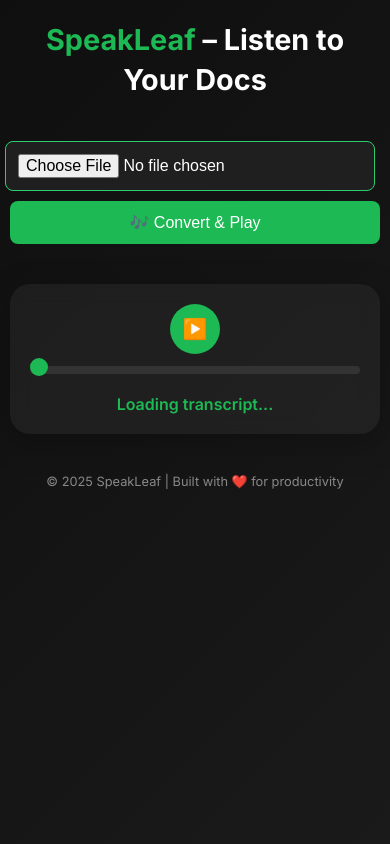
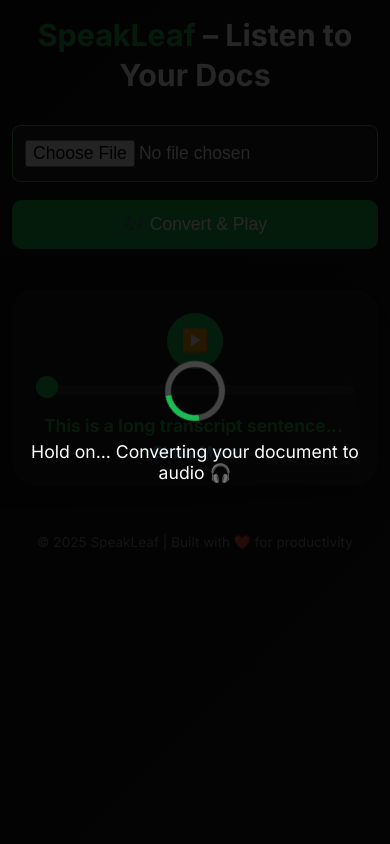
Before and after one commit to AdvaithKS-15/SpeakLeaf, a Flask app: template templates/index.html in a window 390 px wide. Run offline with Flask 3, Linux system fonts and the light colour scheme; the template is opened without the code that fills it: most values are stand-ins (such as "Sample title", 1, 10 or a date in 2020).

Commit message:
Initial commit

```diff
--- a/static/styles.css
+++ b/static/styles.css
@@ -128,7 +128,8 @@
 #loadingOverlay {
     display: none;
     position: fixed;
-    top: 0; left: 0;
+    top: 0;
+    left: 0;
     width: 100vw;
     height: 100vh;
     background: rgba(0, 0, 0, 0.85);
@@ -138,6 +139,8 @@
     flex-direction: column;
     color: #fff;
     font-size: 1.3rem;
+    /* Flexbox container - add display flex */
+    display: flex;
 }
 
 .loader {
@@ -154,66 +157,113 @@
     to { transform: rotate(360deg); }
 }
 
+/* Responsive */
 @media (max-width: 768px) {
     body {
-        padding: 20px 10px;
+        padding: 16px 12px;
     }
 
     header h1 {
-        font-size: 1.8rem;
-        line-height: 1.4;
+        font-size: 1.9rem;
+        line-height: 1.3;
+        margin-bottom: 30px;
     }
 
     #fileUpload {
         width: 100%;
-        margin-bottom: 10px;
+        margin-bottom: 12px;
+        font-size: 1.1rem;
+        padding: 14px 12px;
     }
 
     form {
         display: flex;
         flex-direction: column;
-        align-items: center;
+        align-items: stretch; /* full width buttons and input */
     }
 
     .upload-btn {
         width: 100%;
-        font-size: 1rem;
+        font-size: 1.1rem;
+        padding: 14px 0;
+        border-radius: 10px;
+        margin-top: 6px;
     }
 
     .player-container {
-        padding: 20px;
+        padding: 24px;
         width: 100%;
-        margin-top: 20px;
+        margin-top: 24px;
+        border-radius: 24px;
     }
 
     .controls {
         flex-direction: column;
-        gap: 12px;
+        gap: 16px;
     }
 
     #progressBar {
         width: 100%;
+        height: 10px;
+        border-radius: 6px;
+    }
+
+    #progressBar::-webkit-slider-thumb {
+        width: 22px;
+        height: 22px;
+        margin-top: -7px;
     }
 
     #playPauseBtn {
-        width: 50px;
-        height: 50px;
-        font-size: 20px;
+        width: 56px;
+        height: 56px;
+        font-size: 22px;
     }
 
     #lyricsContainer {
+        font-size: 1.1rem;
+        margin-top: 14px;
+        padding: 0 8px;
+    }
+
+    footer {
+        font-size: 0.85rem;
+        margin-top: 48px;
+        padding: 0 8px;
+    }
+
+    #loadingOverlay p {
+        font-size: 1.1rem;
+        padding: 0 14px;
+        text-align: center;
+    }
+
+    #toggleBtn {
         font-size: 1rem;
         margin-top: 10px;
     }
+}
 
-    footer {
-        font-size: 0.8rem;
-        margin-top: 40px;
-    }
 
-    #loadingOverlay p {
-        font-size: 1rem;
-        padding: 0 10px;
-        text-align: center;
-    }
+/* Clamp text for expanding/collapsing lyrics */
+.clamp-text {
+    overflow: hidden;
+    text-overflow: ellipsis;
+    white-space: nowrap;
+    display: block;
+    width: 100%;
+    max-width: 100%;
 }
+
+.expanded {
+    white-space: normal;
+}
+
+#toggleBtn {
+    background: none;
+    border: none;
+    color: #3498db;
+    cursor: pointer;
+    font-weight: 600;
+    margin-top: 8px;
+}
--- a/templates/index.html
+++ b/templates/index.html
@@ -6,6 +6,9 @@
     <link rel="stylesheet" href="{{ url_for('static', filename='styles.css') }}">
     <script src="{{ url_for('static', filename='player.js') }}" defer></script>
     <link href="https://fonts.googleapis.com/css2?family=Inter:wght@400;600;700&display=swap" rel="stylesheet">
+    <style>
+
+    </style>
 </head>
 <body>
     <div id="loadingOverlay">
@@ -31,7 +34,10 @@
                 <input type="range" id="progressBar" value="0" max="100">
             </div>
             <div id="lyricsContainer">
-                <p id="activeSentence">Loading transcript...</p>
+                <p id="activeSentence" class="clamp-text">
+                    This is a long transcript sentence that will be truncated initially for better readability. Click "Show More" to expand it fully and read everything that was converted from your uploaded document.
+                </p>
+                <button onclick="toggleText()" id="toggleBtn">Show More</button>
             </div>
         </div>
         {% endif %}
@@ -45,6 +51,19 @@
         function showLoading() {
             document.getElementById('loadingOverlay').style.display = 'flex';
         }
+
+        function toggleText() {
+            const text = document.getElementById('activeSentence');
+            const btn = document.getElementById('toggleBtn');
+
+            if (text.classList.contains('expanded')) {
+                text.classList.remove('expanded');
+                btn.innerText = "Show More";
+            } else {
+                text.classList.add('expanded');
+                btn.innerText = "Show Less";
+            }
+        }
     </script>
 </body>
 </html>
```
Also changed, not shown: static/text_data/transcript.json (+1 -1 lines), 2 other files.
